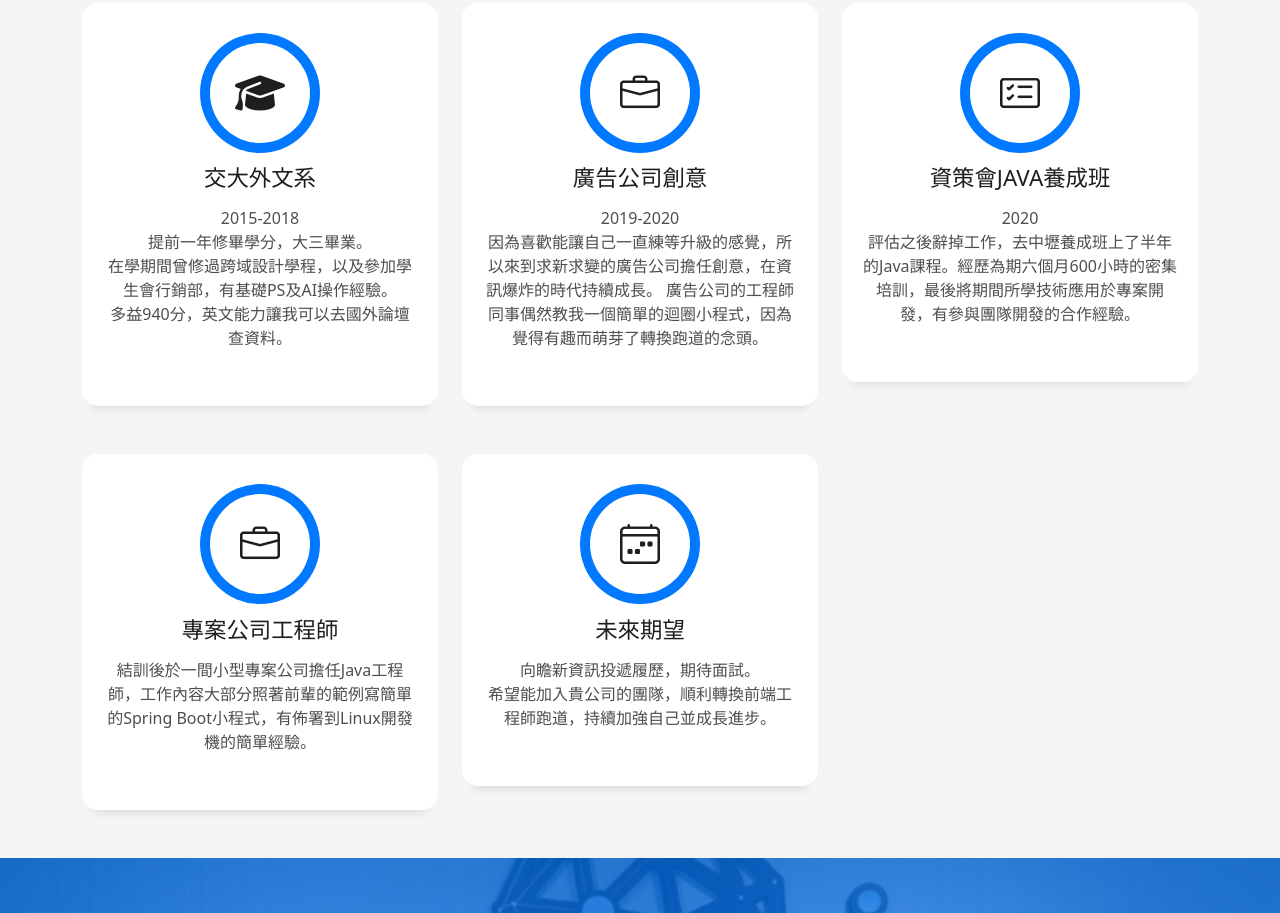
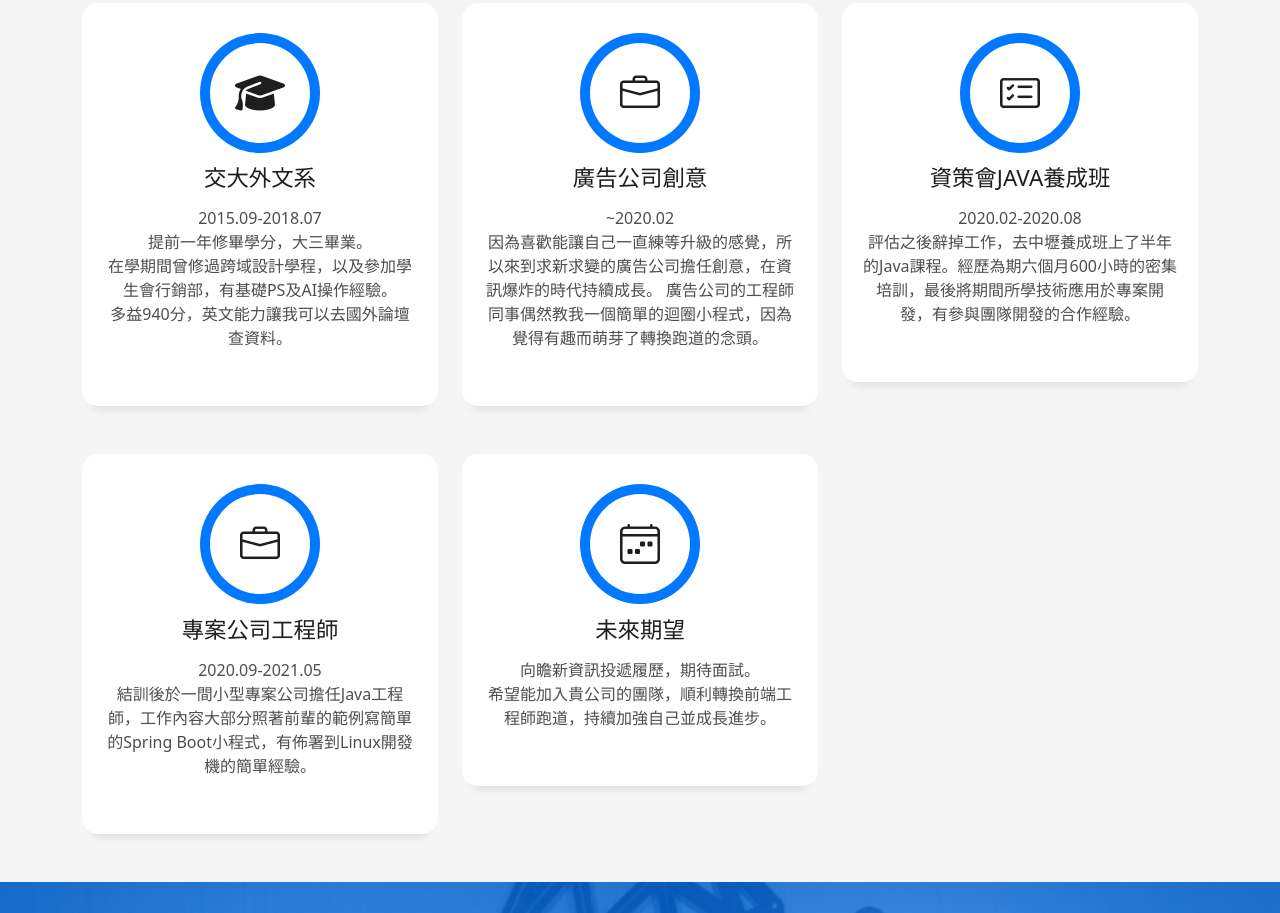
Before and after one commit to Codachen/codachen.github.io, a plain HTML site: page codachen.html in a window 1280 px wide. Shown: the part 1883-2796 px from the top of the page. Drawn offline with Linux system fonts and the light colour scheme.

Commit message:
update date

```diff
--- a/codachen.html
+++ b/codachen.html
@@ -184,7 +184,7 @@
               </div>
               <div class="service-content">
                 <h2 class="s-title">交大外文系</h2>
-                2015-2018
+                2015.09-2018.07
                 <p class="s-description text-center">
                 提前一年修畢學分，大三畢業。<br>在學期間曾修過跨域設計學程，以及參加學生會行銷部，有基礎PS及AI操作經驗。<br>多益940分，英文能力讓我可以去國外論壇查資料。
                 </p>
@@ -198,7 +198,7 @@
               </div>
               <div class="service-content">
                 <h2 class="s-title">廣告公司創意</h2>
-                2019-2020
+                ~2020.02
                 <p class="s-description text-center">
                 因為喜歡能讓自己一直練等升級的感覺，所以來到求新求變的廣告公司擔任創意，在資訊爆炸的時代持續成長。
                 廣告公司的工程師同事偶然教我一個簡單的迴圈小程式，因為覺得有趣而萌芽了轉換跑道的念頭。
@@ -213,7 +213,7 @@
               </div>
               <div class="service-content">
                 <h2 class="s-title">資策會Java養成班</h2>
-                2020
+                2020.02-2020.08
                 <p class="s-description text-center">
                  評估之後辭掉工作，去中壢養成班上了半年的Java課程。經歷為期六個⽉600⼩時的密集培訓，最後將期間所學技術應⽤於專案開發，有參與團隊開發的合作經驗。
                 </p>
@@ -227,6 +227,7 @@
               </div>
               <div class="service-content">
                 <h2 class="s-title">專案公司工程師</h2>
+                2020.09-2021.05
                 <p class="s-description text-center">
                   結訓後於一間小型專案公司擔任Java工程師，工作內容大部分照著前輩的範例寫簡單的Spring Boot小程式，有佈署到Linux開發機的簡單經驗。
                 </p>
```
Also changed, not shown: assets/img/apple-touch-icon.png (deleted), assets/img/favicon.png (deleted).
